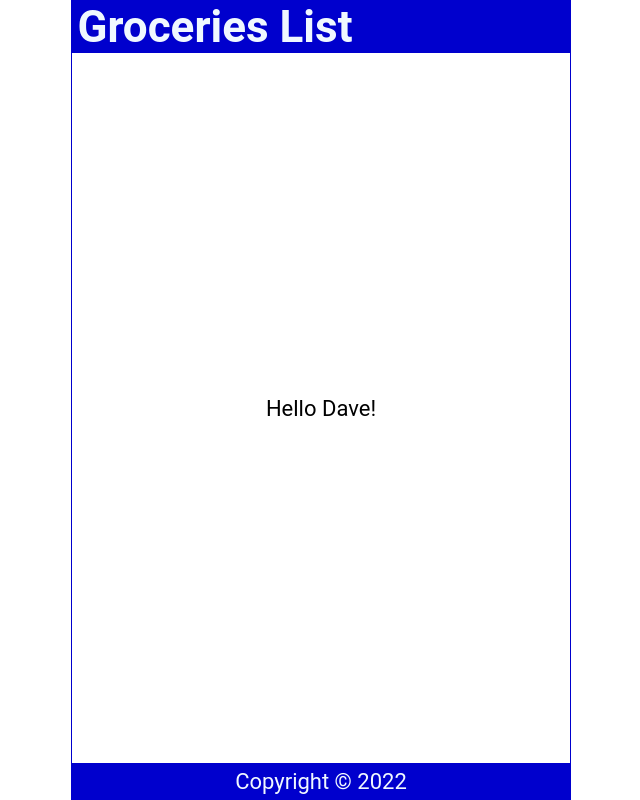
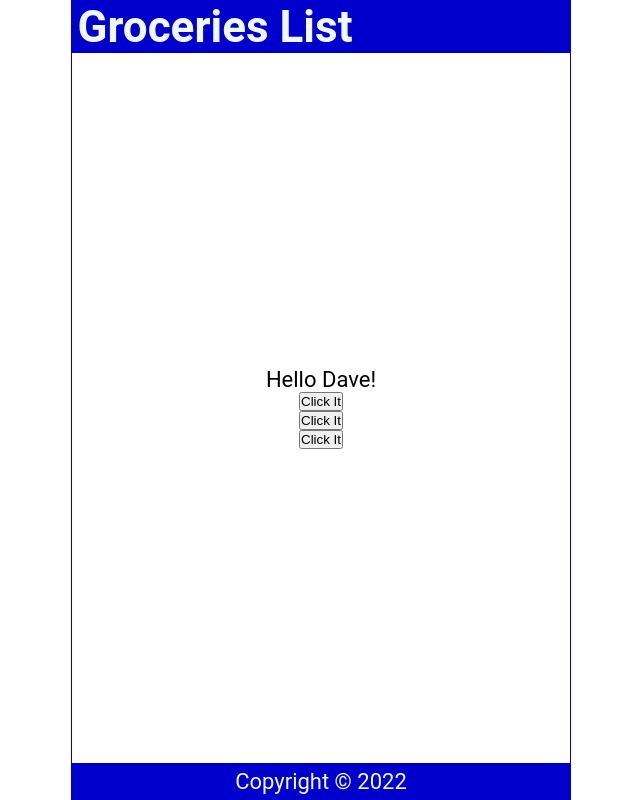
Before and after one commit to LauraEvePatterson/01tut, a React (Create React App) app: page / in a window 1280 px wide. Shown: the whole page, without its empty margins (319-959 px from the left). Built offline with nearby package versions, Linux system fonts and the light colour scheme.

Commit message:
added handleClick events to buttons

```diff
--- a/src/Content.js
+++ b/src/Content.js
@@ -6,9 +6,25 @@
     const int = Math.floor(Math.random() * 5);
     return names[int];
   };
+
+  const handleClick = () => {
+    console.log("You clicked it");
+  };
+  const handleClick2 = (name) => {
+    console.log(`${name} was clicked`);
+  };
+  const handleClick3 = (e) => {
+    console.log(e.target.innerText);
+  };
+
   return (
     <main>
-      <p>Hello {handleNameChange()}!</p>
+      <p onDoubleClick={handleClick}>
+        Hello {handleNameChange()}!
+      </p>
+      <button onClick={handleClick}>Click It</button>
+      <button onClick={() => handleClick2('Laura')}>Click It</button>
+      <button onClick={(e) => handleClick3(e)}>Click It</button>
     </main>
   );
 };
```
